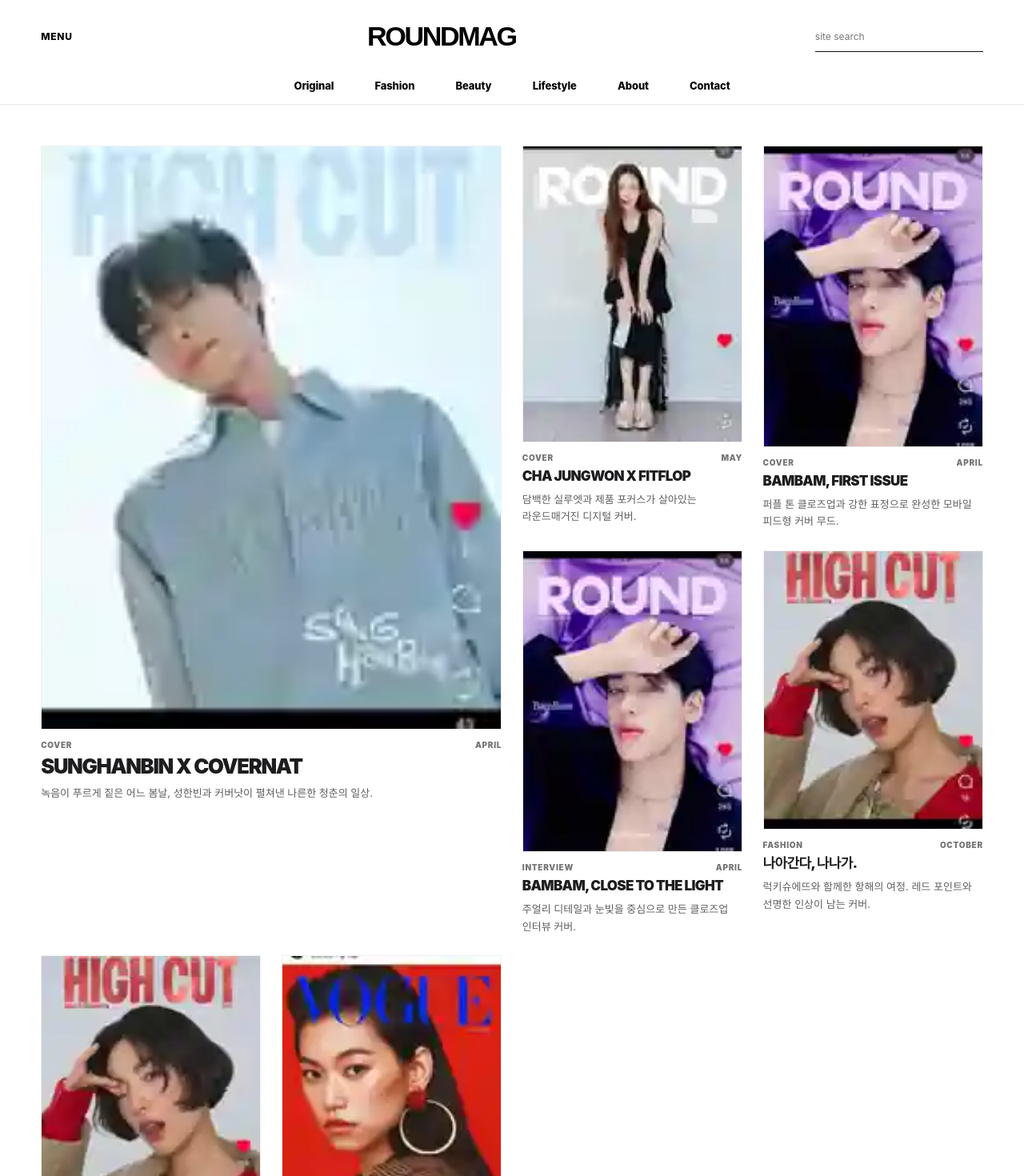
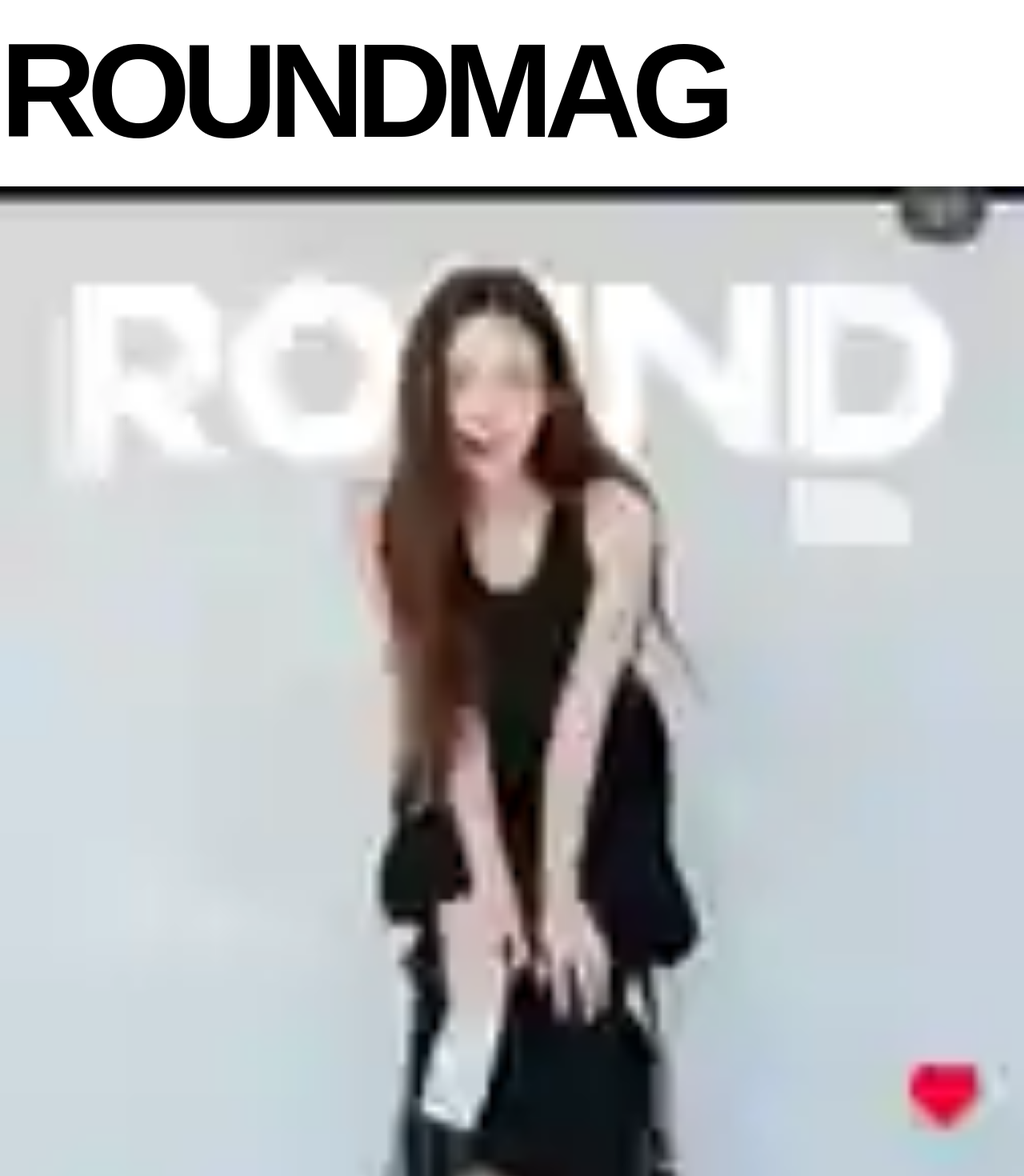
Before and after one commit to apark12321-ux/roundmag, a React (Vite) app: page / in a window 1280 px wide. Shown: the top 1470 px of the page at 80% size. Built offline with nearby package versions, Linux system fonts and the light colour scheme.

Commit message:
Test safe update

```diff
--- a/src/App.tsx
+++ b/src/App.tsx
@@ -1,293 +1,10 @@
 import { roundImages, roundLogo } from "./roundAssets";
-
-type Category = "Cover" | "Interview" | "Shortform" | "Fashion" | "Beauty" | "Lifestyle" | "News";
-
-type Article = {
-  id: string;
-  category: Category;
-  title: string;
-  description: string;
-  image: string;
-  date: string;
-};
-
-const navItems = [
-  { label: "Original", href: "#original", children: ["All", "Cover", "Interview", "Shortform", "Editor's Letter"] },
-  { label: "Fashion", href: "#fashion" },
-  { label: "Beauty", href: "#beauty" },
-  { label: "Lifestyle", href: "#lifestyle", children: ["All", "News", "Place", "Food", "Sports"] },
-  { label: "About", href: "#about" },
-  { label: "Contact", href: "#contact" },
-];
-
-const articles: Article[] = [
-  {
-    id: "sunghanbin-covernat",
-    category: "Cover",
-    title: "SUNGHANBIN X COVERNAT",
-    description: "녹음이 푸르게 짙은 어느 봄날, 성한빈과 커버낫이 펼쳐낸 나른한 청춘의 일상.",
-    image: roundImages.highcut_sunghanbin,
-    date: "APRIL",
-  },
-  {
-    id: "round-jungwon",
-    category: "Cover",
-    title: "CHA JUNGWON X FITFLOP",
-    description: "담백한 실루엣과 제품 포커스가 살아있는 라운드매거진 디지털 커버.",
-    image: roundImages.round_jungwon,
-    date: "MAY",
-  },
-  {
-    id: "bambam-first-issue",
-    category: "Cover",
-    title: "BAMBAM, FIRST ISSUE",
-    description: "퍼플 톤 클로즈업과 강한 표정으로 완성한 모바일 피드형 커버 무드.",
-    image: roundImages.round_bambam_purple,
-    date: "APRIL",
-  },
-  {
-    id: "bambam-closeup",
-    category: "Interview",
-    title: "BAMBAM, CLOSE TO THE LIGHT",
-    description: "주얼리 디테일과 눈빛을 중심으로 만든 클로즈업 인터뷰 커버.",
-    image: roundImages.round_bambam_close,
-    date: "APRIL",
-  },
-  {
-    id: "nana-highcut",
-    category: "Fashion",
-    title: "나아간다, 나나가.",
-    description: "럭키슈에뜨와 함께한 항해의 여정. 레드 포인트와 선명한 인상이 남는 커버.",
-    image: roundImages.highcut_nana,
-    date: "OCTOBER",
-  },
-  {
-    id: "mona-vogue",
-    category: "Fashion",
-    title: "MONA TOUGAARD, SHE'S GOT THE LOOK",
-    description: "화이트 배경 위에서 포즈와 타이포그래피가 선명하게 살아나는 커버 구성.",
-    image: roundImages.vogue_mona,
-    date: "JULY",
-  },
-  {
-    id: "kim-doyeon-red",
-    category: "Beauty",
-    title: "KIM DOYEON, RED PORTRAIT",
-    description: "단색 배경, 큰 로고, 얼굴 중심 크롭으로 완성하는 뷰티 커버 밸런스.",
-    image: roundImages.vogue_kim,
-    date: "JULY",
-  },
-  {
-    id: "dazed-johnny",
-    category: "Shortform",
-    title: "OUR JOHNNY",
-    description: "아웃도어 촬영, 청량한 컬러, 움직임 있는 물방울 컷으로 만든 서머 무드.",
-    image: roundImages.dazed_johnny,
-    date: "JUNE",
-  },
-  {
-    id: "dazed-enhypen",
-    category: "Cover",
-    title: "ENHYPEN, DAZED GROUP COVER",
-    description: "그룹 화보에서 중요한 인물 간격과 로고 안전 영역을 보여주는 구성.",
-    image: roundImages.dazed_enhypen,
-    date: "JUNE",
-  },
-  {
-    id: "ida-cover",
-    category: "Fashion",
-    title: "IDA HEINER BY SEAN AND SENG",
-    description: "레드 톱과 그린 로고 대비로 완성한 패션 커버 레퍼런스.",
-    image: roundImages.vogue_ida,
-    date: "NOVEMBER",
-  },
-  {
-    id: "aqua-film-strip",
-    category: "Lifestyle",
-    title: "AQUA FILM STRIP",
-    description: "캠페인 촬영 무드보드를 보여주는 3컷 시퀀스.",
-    image: roundImages.film_strip,
-    date: "CAMPAIGN",
-  },
-];
-
-const highlightItems = articles.slice(0, 10);
-const latestItems = articles.slice(2, 10);
-
-function Header() {
-  return (
-    <header className="site-header">
-      <div className="header-line top-line">
-        <a className="menu-text" href="#original">MENU</a>
-        <a className="brand" href="#top" aria-label="ROUNDMAG home">
-          <img src={roundLogo} alt="ROUNDMAG" />
-        </a>
-        <label className="site-search">
-          <span>site search</span>
-          <input aria-label="site search" />
-        </label>
-      </div>
-      <nav className="gnb" aria-label="main navigation">
-        {navItems.map((item) => (
-          <div className="gnb-item" key={item.label}>
-            <a href={item.href}>{item.label}</a>
-            {item.children ? (
-              <div className="depth">
-                {item.children.map((child) => (
-                  <a href={item.href} key={child}>{child}</a>
-                ))}
-              </div>
-            ) : null}
-          </div>
-        ))}
-      </nav>
-    </header>
-  );
-}
-
-function ArticleCard({ article, wide = false }: { article: Article; wide?: boolean }) {
-  return (
-    <article className={wide ? "article-card wide" : "article-card"} id={article.id}>
-      <a href={`#${article.id}`}>
-        <figure>
-          <img src={article.image} alt={article.title} loading="lazy" />
-        </figure>
-        <div className="card-copy">
-          <p className="card-meta">
-            <span>{article.category}</span>
-            <span>{article.date}</span>
-          </p>
-          <h3>{article.title}</h3>
-          <span className="card-description">{article.description}</span>
-        </div>
-      </a>
-    </article>
-  );
-}
 
 export default function App() {
   return (
-    <div className="site" id="top">
-      <Header />
-
-      <main>
-        <section className="hero" id="original">
-          <div className="hero-grid">
-            <ArticleCard article={articles[0]} wide />
-            <ArticleCard article={articles[1]} />
-            <ArticleCard article={articles[2]} />
-            <ArticleCard article={articles[3]} />
-            <ArticleCard article={articles[4]} />
-            <ArticleCard article={articles[5]} />
-            <ArticleCard article={articles[6]} />
-          </div>
-        </section>
-
-        <section className="section" id="cover">
-          <div className="section-title">
-            <h2>Original</h2>
-            <p>Cover · Interview · Shortform · Editor's Letter</p>
-          </div>
-          <div className="cover-grid">
-            {articles.slice(0, 8).map((article) => (
-              <ArticleCard article={article} key={article.id} />
-            ))}
-          </div>
-        </section>
-
-        <section className="highlight" id="shortform">
-          <div className="section-title compact">
-            <h2>Highlight</h2>
-          </div>
-          <div className="highlight-grid">
-            {highlightItems.map((article) => (
-              <article className="highlight-card" key={`highlight-${article.id}`}>
-                <a href={`#${article.id}`}>
-                  <figure>
-                    <img src={article.image} alt={article.title} loading="lazy" />
-                  </figure>
-                  <h3>{article.title}</h3>
-                </a>
-              </article>
-            ))}
-          </div>
-        </section>
-
-        <section className="section split-section" id="fashion">
-          <div className="section-title vertical">
-            <h2>Fashion</h2>
-            <p>Digital cover and editorial archive</p>
-          </div>
-          <div className="cover-grid small">
-            {[articles[4], articles[5], articles[9], articles[10]].map((article) => (
-              <ArticleCard article={article} key={`fashion-${article.id}`} />
-            ))}
-          </div>
-        </section>
-
-        <section className="section split-section" id="beauty">
-          <div className="section-title vertical">
-            <h2>Beauty</h2>
-            <p>Portrait, color, texture</p>
-          </div>
-          <div className="cover-grid small">
-            {[articles[6], articles[3], articles[2]].map((article) => (
-              <ArticleCard article={article} key={`beauty-${article.id}`} />
-            ))}
-          </div>
-        </section>
-
-        <section className="section split-section" id="lifestyle">
-          <div className="section-title vertical">
-            <h2>Lifestyle</h2>
-            <p>Brand campaign, film mood, shortform</p>
-          </div>
-          <div className="cover-grid small">
-            {[articles[10], articles[7], articles[8]].map((article) => (
-              <ArticleCard article={article} key={`life-${article.id}`} />
-            ))}
-          </div>
-        </section>
-
-        <section className="latest" id="news">
-          <div className="section-title compact">
-            <h2>Latest News</h2>
-          </div>
-          <div className="latest-list">
-            {latestItems.map((article) => (
-              <a className="latest-item" href={`#${article.id}`} key={`latest-${article.id}`}>
-                <span>{article.category}</span>
-                <strong>{article.title}</strong>
-                <em>{article.description}</em>
-              </a>
-            ))}
-          </div>
-        </section>
-
-        <section className="company" id="about">
-          <div>
-            <h2>About</h2>
-            <p>ROUNDMAG는 셀럽 화보, 브랜드 협찬, 디지털 커버, 쇼츠형 콘텐츠를 다루는 프라이데이컴퍼니의 디지털 매거진입니다.</p>
-          </div>
-          <dl>
-            <div><dt>Company</dt><dd>(주)프라이데이컴퍼니</dd></div>
-            <div><dt>CEO</dt><dd>박준희</dd></div>
-            <div><dt>Address</dt><dd>서울 성동구 성수이로 66 서울숲 드림타워 408호</dd></div>
-          </dl>
-        </section>
-
-        <section className="contact" id="contact">
-          <a href="https://www.instagram.com/_roundmag/" target="_blank" rel="noreferrer">Instagram @_roundmag</a>
-          <a href="mailto:contact@roundmag.kr">contact@roundmag.kr</a>
-          <span>Seoul, Seongsu</span>
-        </section>
-      </main>
-
-      <footer className="footer">
-        <img src={roundLogo} alt="ROUNDMAG" />
-        <p>www.roundmag.kr</p>
-        <p>© FRIDAY COMPANY. All rights reserved.</p>
-      </footer>
+    <div>
+      <img src={roundLogo} alt="ROUNDMAG" />
+      <img src={roundImages.round_jungwon} alt="cover" />
     </div>
   );
 }
```
